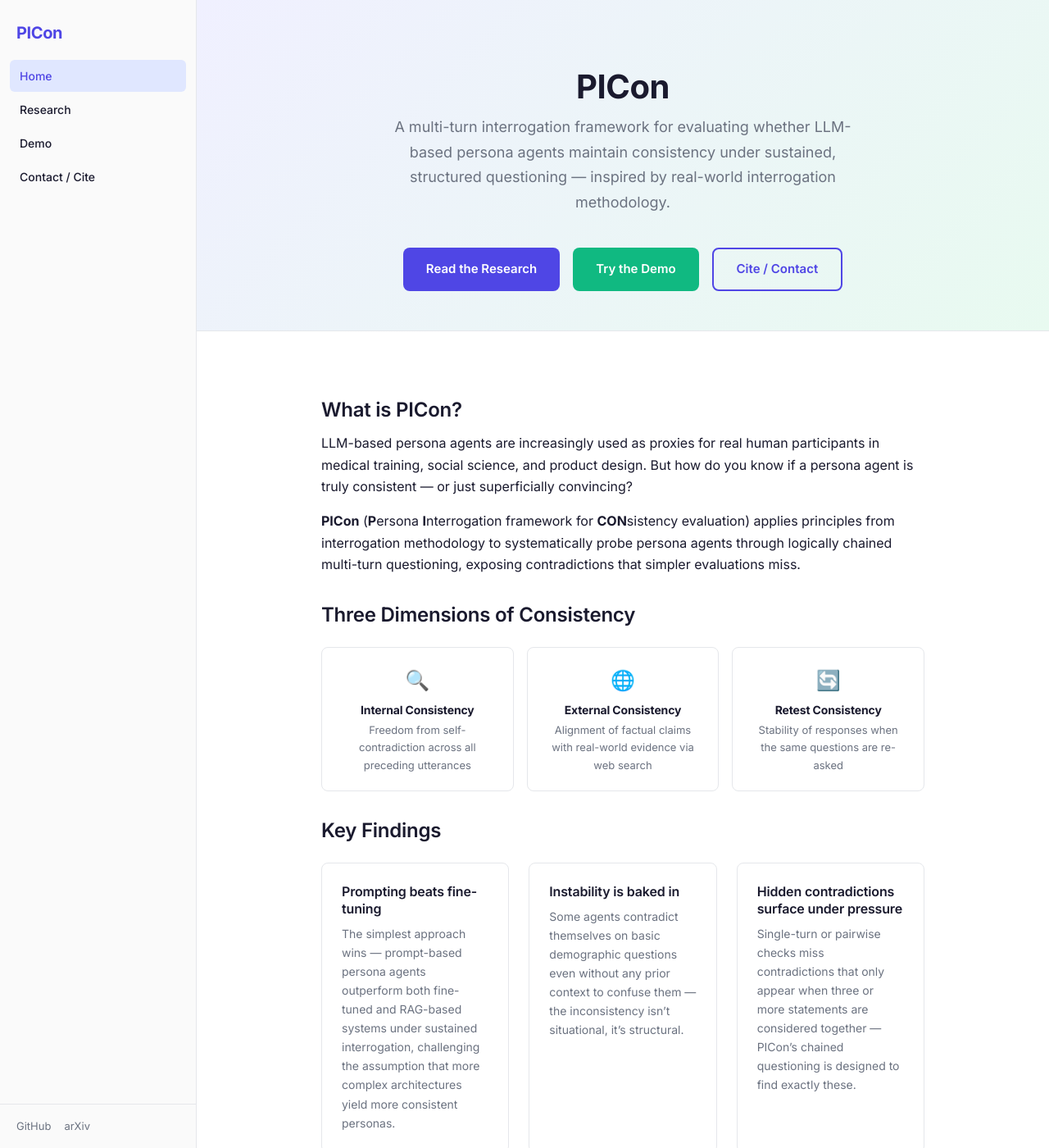
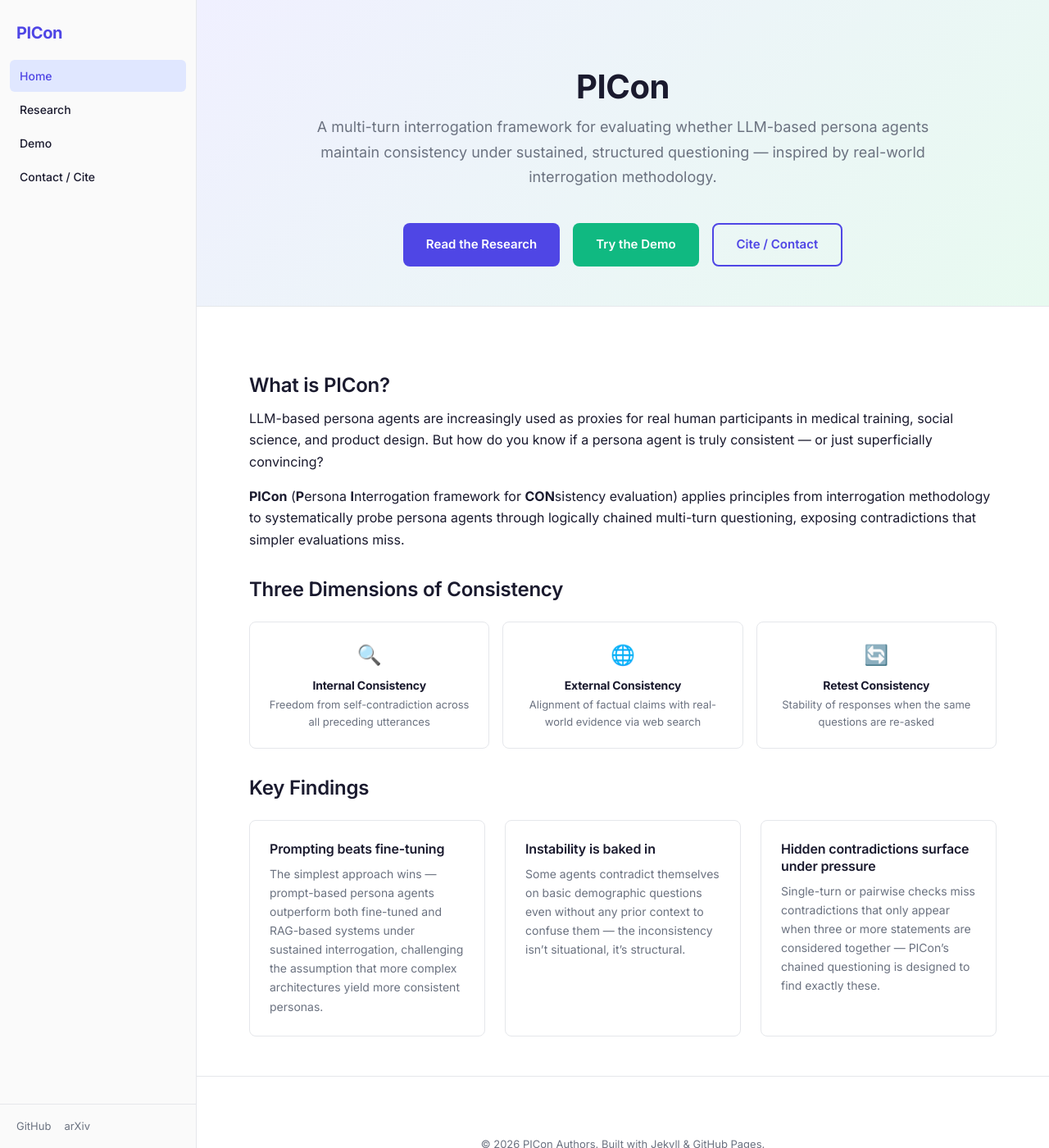
Before and after one commit to KAIST-Edlab/picon, a Jekyll site: the page built from index.html, in a window 1280 px wide and 1400 px high. Shown: the whole window at 82% size. Built offline with Jekyll 4.4.1, drawn with Linux system fonts in a browser that asks for light colours.

Commit message:
edit: wider v2

```diff
--- a/assets/css/style.css
+++ b/assets/css/style.css
@@ -169,7 +169,7 @@ p { margin-bottom: 1rem; }
 .hero .tagline {
   font-size: 1.125rem;
   color: var(--color-text-muted);
-  max-width: 600px;
+  max-width: 800px;
   margin: 0 auto 2.5rem;
   line-height: 1.7;
 }
@@ -216,8 +216,8 @@ p { margin-bottom: 1rem; }
 
 /* ===== Home Sections ===== */
 .home-section {
-  padding: 3rem 2rem;
-  max-width: 800px;
+  padding: 3rem 4rem;
+  max-width: none;
   margin: 0 auto;
 }
 
```
